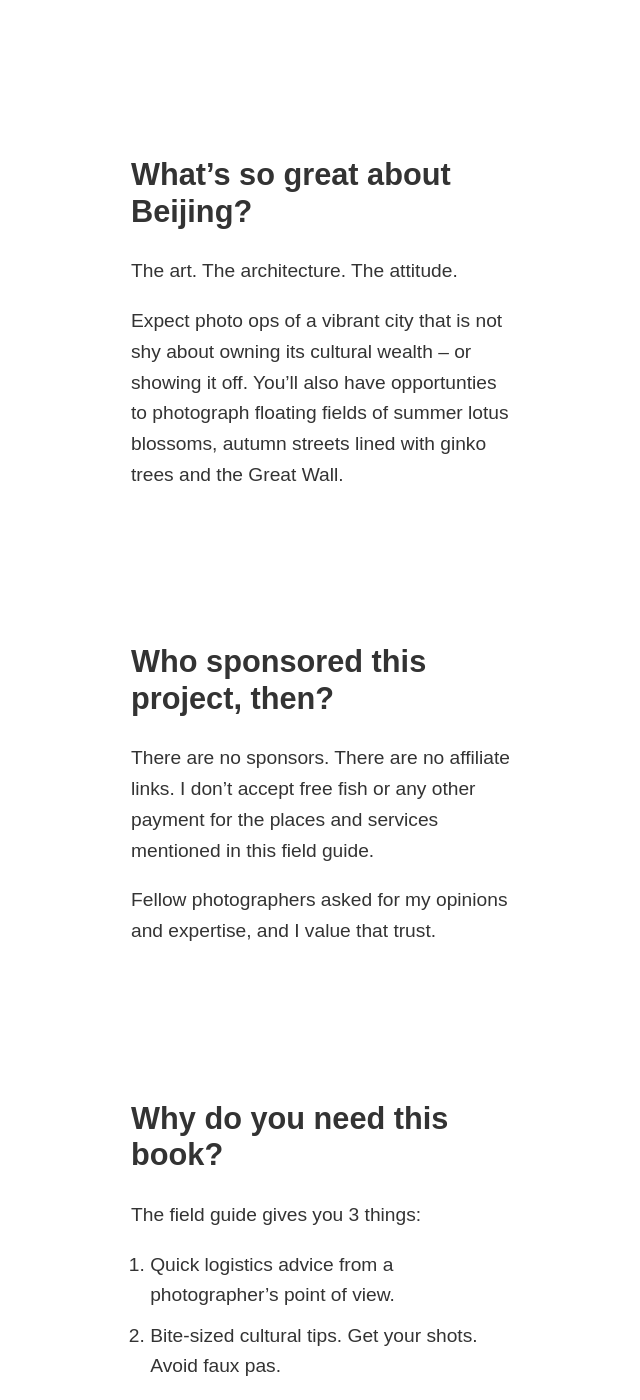
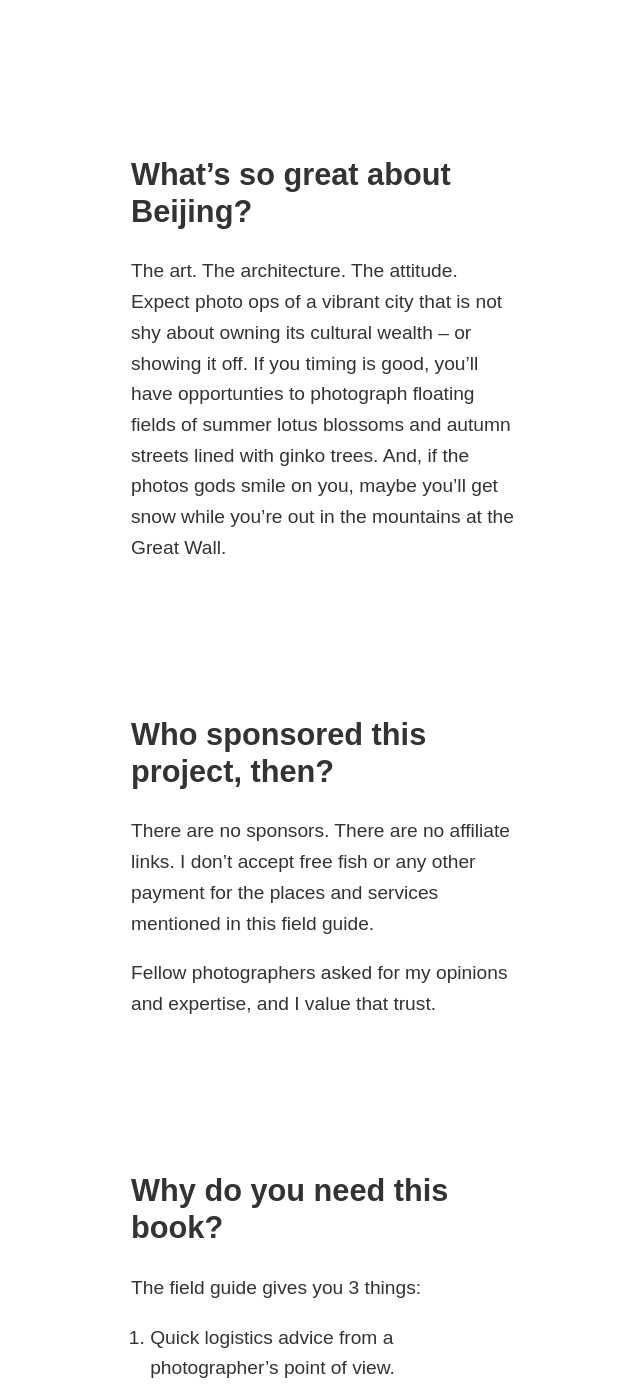
Before and after one commit to zachmccabe/zachmccabe.github.io, a Jekyll site: the page built from _beijing/faq.md, in a window 1280 px wide and 1400 px high, scrolled down 4445 px. Shown: the whole window, without its empty margins (317-957 px from the left). Built offline with Jekyll 4.4.1, drawn with Linux system fonts in a browser that asks for light colours; some of the changed text lies outside the part shown.

Commit message:
Update faq.md
Minor tweaks to formatting and copy.

```diff
--- a/_beijing/faq.md
+++ b/_beijing/faq.md
@@ -42,7 +42,7 @@ Photographers who are new to China, or at least new to the Beijing area, will ge
 
 A lot has changed since I started this project in 2015.
 
-I didn't write this book to change the world. I did write it to help you connect with Beijingers and their city. Let's push that a little further, huh?
+I still stand by the original goal of this project, which is is to help you connect with Beijingers and their city. Let's push that a little further, huh?
 
 Starting now, with the launch of version 2, I'm distributing this book free of charge on this website.
 
@@ -84,9 +84,7 @@ Nope. The only thing I assume is that you're new to China. The Field Guide helps
 
 ## What's so great about Beijing?
 
-The art. The architecture. The attitude.
-
-Expect photo ops of a vibrant city that is not shy about owning its cultural wealth – or showing it off. You'll also have opportunties to photograph floating fields of summer lotus blossoms, autumn streets lined with ginko trees and the Great Wall.
+The art. The architecture. The attitude. Expect photo ops of a vibrant city that is not shy about owning its cultural wealth -- or showing it off. If you timing is good, you'll have opportunties to photograph floating fields of summer lotus blossoms and autumn streets lined with ginko trees. And, if the photos gods smile on you, maybe you'll get snow while you're out in the mountains at the Great Wall.
 
 
 ## Who sponsored this project, then?
@@ -104,7 +102,7 @@ The field guide gives you 3 things:
 2. Bite-sized cultural tips. Get your shots. Avoid faux pas.
 3. A brief, and carefully curated, location list to help you hit the ground running.
 
-The field guide was intentionally written to give you essential info and then get out of your way, so that you can get on with making photos.
+The field guide is written to give you essential info and then get out of your way, so that you can get on with making photos.
 
 
 
```
Also changed, not shown: other parts of _beijing/faq.md (+2 -4 lines).
